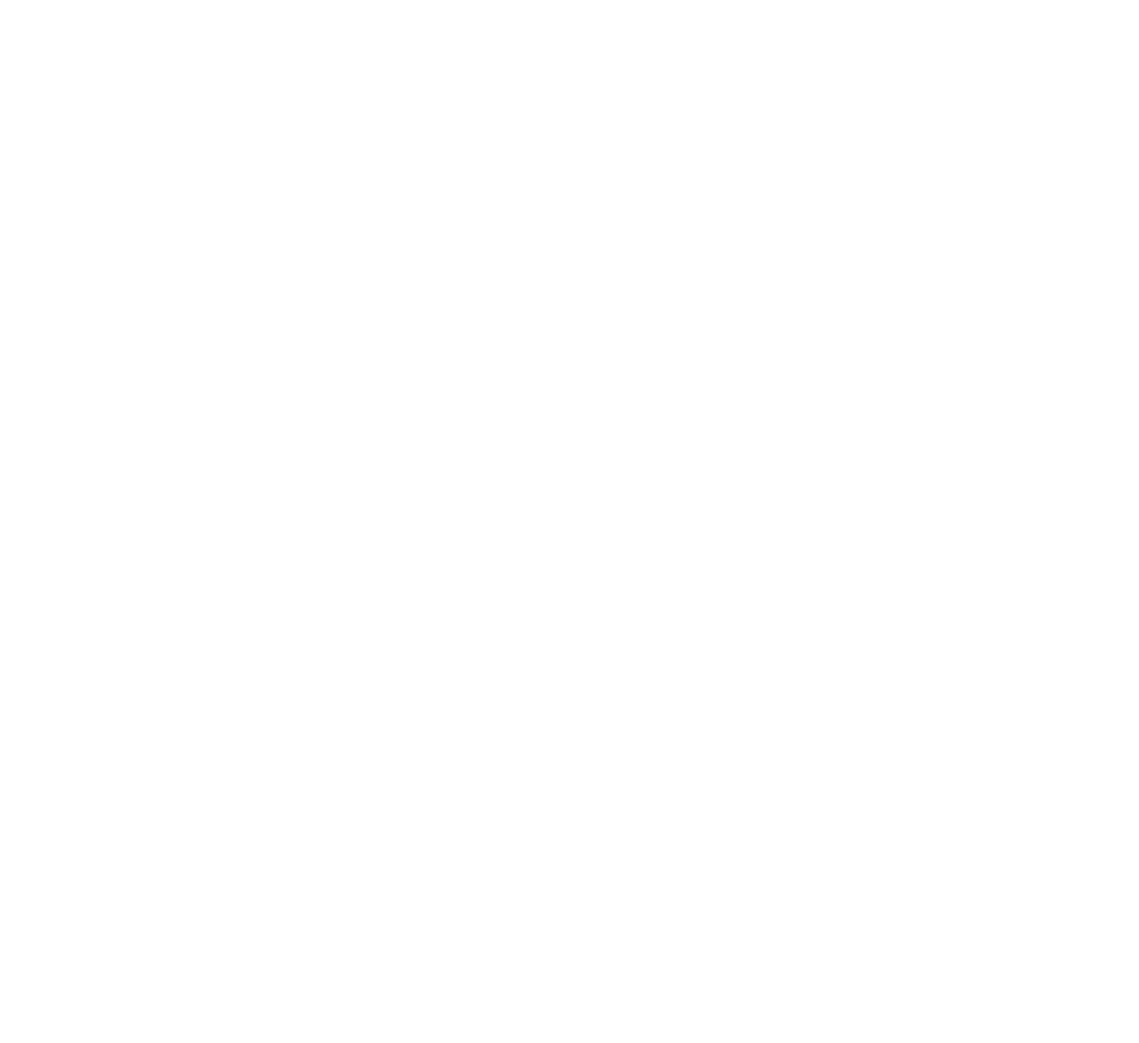
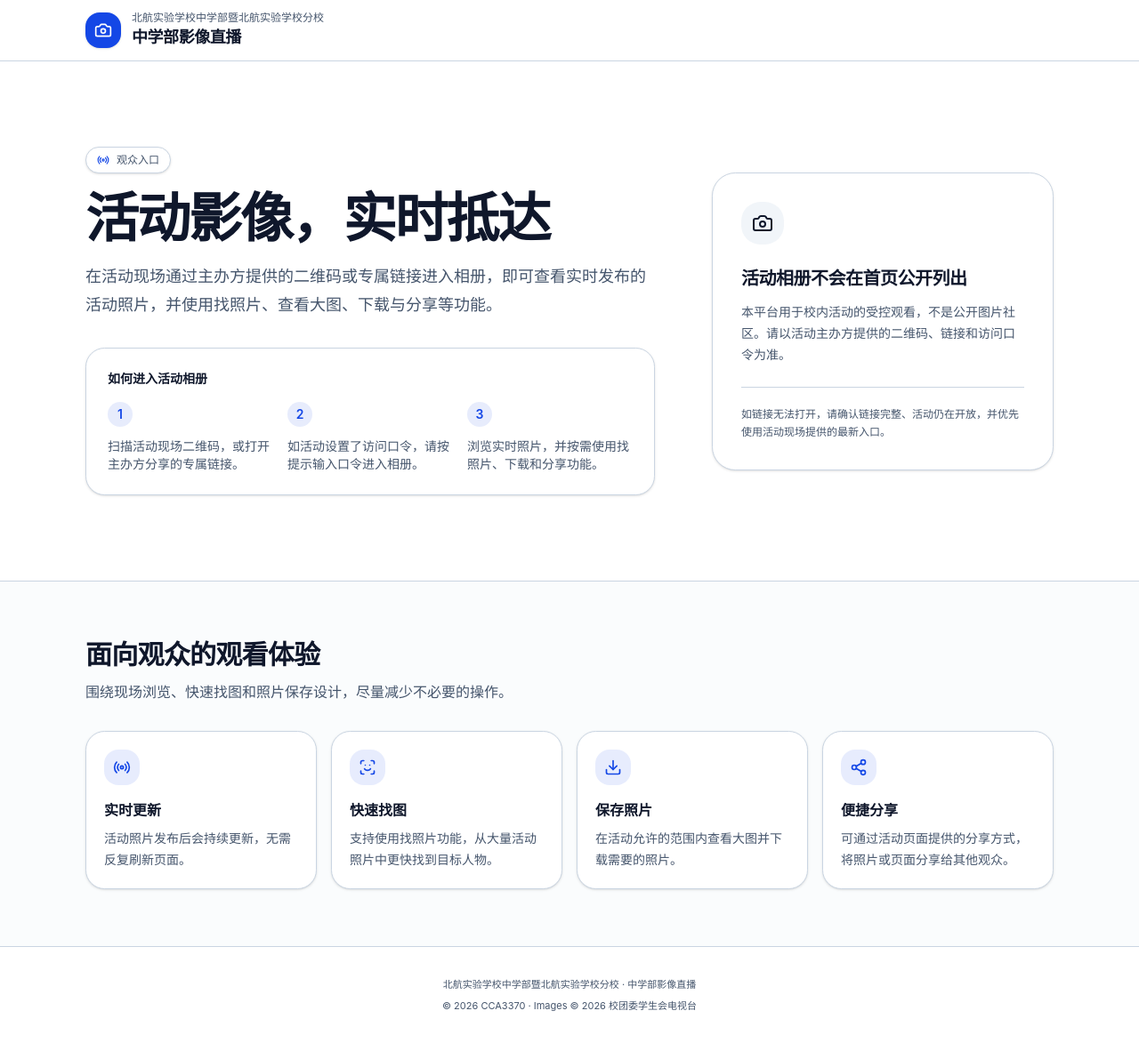
Before and after one commit to CCA3370/PhotoStream, a Next.js app in the folder apps/web/: page / in a window 1280 px wide. Before the commit this address had no page. Shown: the whole page at 89% size. Before the commit the page ends 800 px from the top, so only its background shows below. Built offline with nearby package versions, Linux system fonts and the light colour scheme.

Commit message:
feat(web): make root page audience-facing

```diff
--- a/apps/web/src/app/page.tsx
+++ b/apps/web/src/app/page.tsx
@@ -1,5 +1,135 @@
-import { redirect } from "next/navigation";
+import type { Metadata } from "next";
+import { CameraIcon, DownloadIcon, RadioIcon, ScanFaceIcon, Share2Icon } from "lucide-react";
+
+export const metadata: Metadata = {
+  title: "影像直播",
+  description: "北航实验学校中学部暨北航实验学校分校活动影像直播观众入口",
+};
+
+const features = [
+  {
+    icon: RadioIcon,
+    title: "实时更新",
+    description: "活动照片发布后会持续更新，无需反复刷新页面。",
+  },
+  {
+    icon: ScanFaceIcon,
+    title: "快速找图",
+    description: "支持使用找照片功能，从大量活动照片中更快找到目标人物。",
+  },
+  {
+    icon: DownloadIcon,
+    title: "保存照片",
+    description: "在活动允许的范围内查看大图并下载需要的照片。",
+  },
+  {
+    icon: Share2Icon,
+    title: "便捷分享",
+    description: "可通过活动页面提供的分享方式，将照片或页面分享给其他观众。",
+  },
+] as const;
 
 export default function HomePage() {
-  redirect("/studio");
+  return (
+    <div className="public-theme min-h-dvh bg-background text-foreground">
+      <a
+        className="sr-only rounded-lg bg-primary px-3 py-2 text-primary-foreground focus:not-sr-only focus:fixed focus:top-2 focus:left-2 focus:z-50"
+        href="#main-content"
+      >
+        跳到主要内容
+      </a>
+
+      <header className="border-b border-border/60 bg-background/95 backdrop-blur-xl supports-[backdrop-filter]:bg-background/85">
+        <div className="mx-auto flex min-h-16 max-w-6xl items-center px-4 py-3 sm:px-6 lg:px-8">
+          <div className="flex min-w-0 items-center gap-3">
+            <div className="flex size-10 shrink-0 items-center justify-center rounded-xl bg-primary text-primary-foreground shadow-sm">
+              <CameraIcon aria-hidden="true" className="size-5" />
+            </div>
+            <div className="min-w-0">
+              <p className="truncate text-[11px] font-medium text-muted-foreground sm:text-xs">
+                北航实验学校中学部暨北航实验学校分校
+              </p>
+              <p className="truncate text-base font-semibold tracking-tight sm:text-lg">中学部影像直播</p>
+            </div>
+          </div>
+        </div>
+      </header>
+
+      <main id="main-content">
+        <section className="mx-auto grid max-w-6xl gap-10 px-4 py-14 sm:px-6 sm:py-20 lg:grid-cols-[1.25fr_0.75fr] lg:items-center lg:gap-16 lg:px-8 lg:py-24">
+          <div className="max-w-3xl">
+            <div className="mb-5 inline-flex items-center gap-2 rounded-full border border-border bg-card px-3 py-1.5 text-xs font-medium text-muted-foreground shadow-sm">
+              <RadioIcon aria-hidden="true" className="size-3.5 text-primary" />
+              观众入口
+            </div>
+            <h1 className="text-4xl font-semibold tracking-[-0.035em] text-balance sm:text-5xl lg:text-6xl">
+              活动影像，实时抵达
+            </h1>
+            <p className="mt-5 max-w-2xl text-base leading-7 text-muted-foreground sm:text-lg sm:leading-8">
+              在活动现场通过主办方提供的二维码或专属链接进入相册，即可查看实时发布的活动照片，并使用找照片、查看大图、下载与分享等功能。
+            </p>
+
+            <div className="mt-8 rounded-2xl border border-border bg-card p-5 shadow-sm sm:p-6">
+              <p className="text-sm font-semibold">如何进入活动相册</p>
+              <ol className="mt-4 grid gap-4 text-sm text-muted-foreground sm:grid-cols-3">
+                <li className="flex gap-3 sm:block">
+                  <span className="flex size-7 shrink-0 items-center justify-center rounded-full bg-primary/10 font-semibold text-primary sm:mb-3">1</span>
+                  <span>扫描活动现场二维码，或打开主办方分享的专属链接。</span>
+                </li>
+                <li className="flex gap-3 sm:block">
+                  <span className="flex size-7 shrink-0 items-center justify-center rounded-full bg-primary/10 font-semibold text-primary sm:mb-3">2</span>
+                  <span>如活动设置了访问口令，请按提示输入口令进入相册。</span>
+                </li>
+                <li className="flex gap-3 sm:block">
+                  <span className="flex size-7 shrink-0 items-center justify-center rounded-full bg-primary/10 font-semibold text-primary sm:mb-3">3</span>
+                  <span>浏览实时照片，并按需使用找照片、下载和分享功能。</span>
+                </li>
+              </ol>
+            </div>
+          </div>
+
+          <aside className="rounded-3xl border border-border bg-card p-6 shadow-sm sm:p-8" aria-label="访问说明">
+            <div className="flex size-12 items-center justify-center rounded-2xl bg-secondary text-secondary-foreground">
+              <CameraIcon aria-hidden="true" className="size-6" />
+            </div>
+            <h2 className="mt-6 text-xl font-semibold tracking-tight">活动相册不会在首页公开列出</h2>
+            <p className="mt-3 text-sm leading-6 text-muted-foreground">
+              本平台用于校内活动的受控观看，不是公开图片社区。请以活动主办方提供的二维码、链接和访问口令为准。
+            </p>
+            <div className="mt-6 border-t border-border pt-5 text-xs leading-5 text-muted-foreground">
+              如链接无法打开，请确认链接完整、活动仍在开放，并优先使用活动现场提供的最新入口。
+            </div>
+          </aside>
+        </section>
+
+        <section className="border-y border-border/60 bg-muted/35">
+          <div className="mx-auto max-w-6xl px-4 py-12 sm:px-6 lg:px-8 lg:py-16">
+            <div className="max-w-2xl">
+              <h2 className="text-2xl font-semibold tracking-tight sm:text-3xl">面向观众的观看体验</h2>
+              <p className="mt-3 text-sm leading-6 text-muted-foreground sm:text-base">
+                围绕现场浏览、快速找图和照片保存设计，尽量减少不必要的操作。
+              </p>
+            </div>
+
+            <div className="mt-8 grid gap-4 sm:grid-cols-2 lg:grid-cols-4">
+              {features.map(({ icon: Icon, title, description }) => (
+                <article key={title} className="rounded-2xl border border-border bg-background p-5 shadow-sm">
+                  <div className="flex size-10 items-center justify-center rounded-xl bg-primary/10 text-primary">
+                    <Icon aria-hidden="true" className="size-5" />
+                  </div>
+                  <h3 className="mt-4 font-semibold">{title}</h3>
+                  <p className="mt-2 text-sm leading-6 text-muted-foreground">{description}</p>
+                </article>
+              ))}
+            </div>
+          </div>
+        </section>
+      </main>
+
+      <footer className="mx-auto flex max-w-6xl flex-col gap-1 px-4 py-8 text-center text-[11px] leading-5 text-muted-foreground sm:px-6 lg:px-8">
+        <p>北航实验学校中学部暨北航实验学校分校 · 中学部影像直播</p>
+        <p>© 2026 CCA3370 · Images © 2026 校团委学生会电视台</p>
+      </footer>
+    </div>
+  );
 }
```
